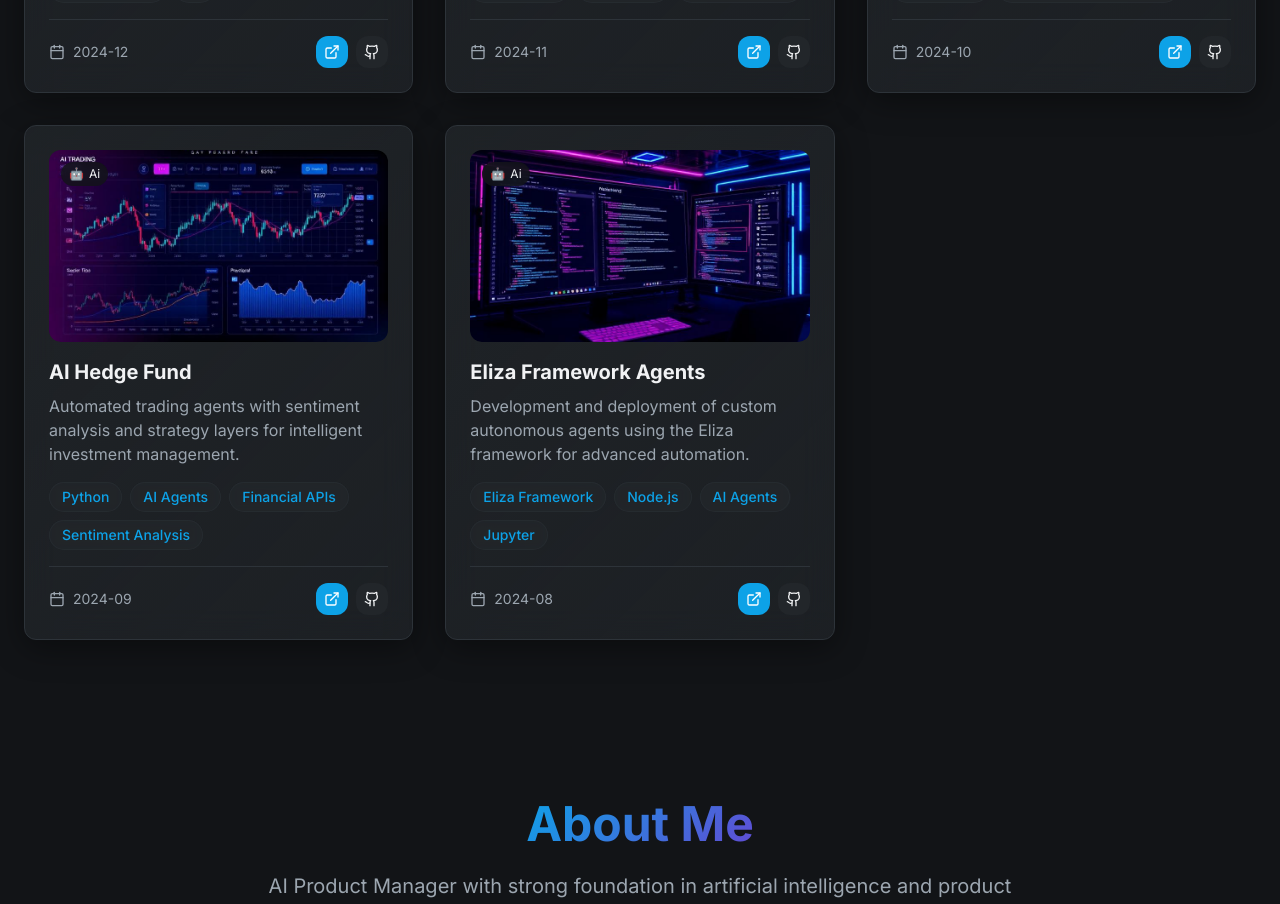
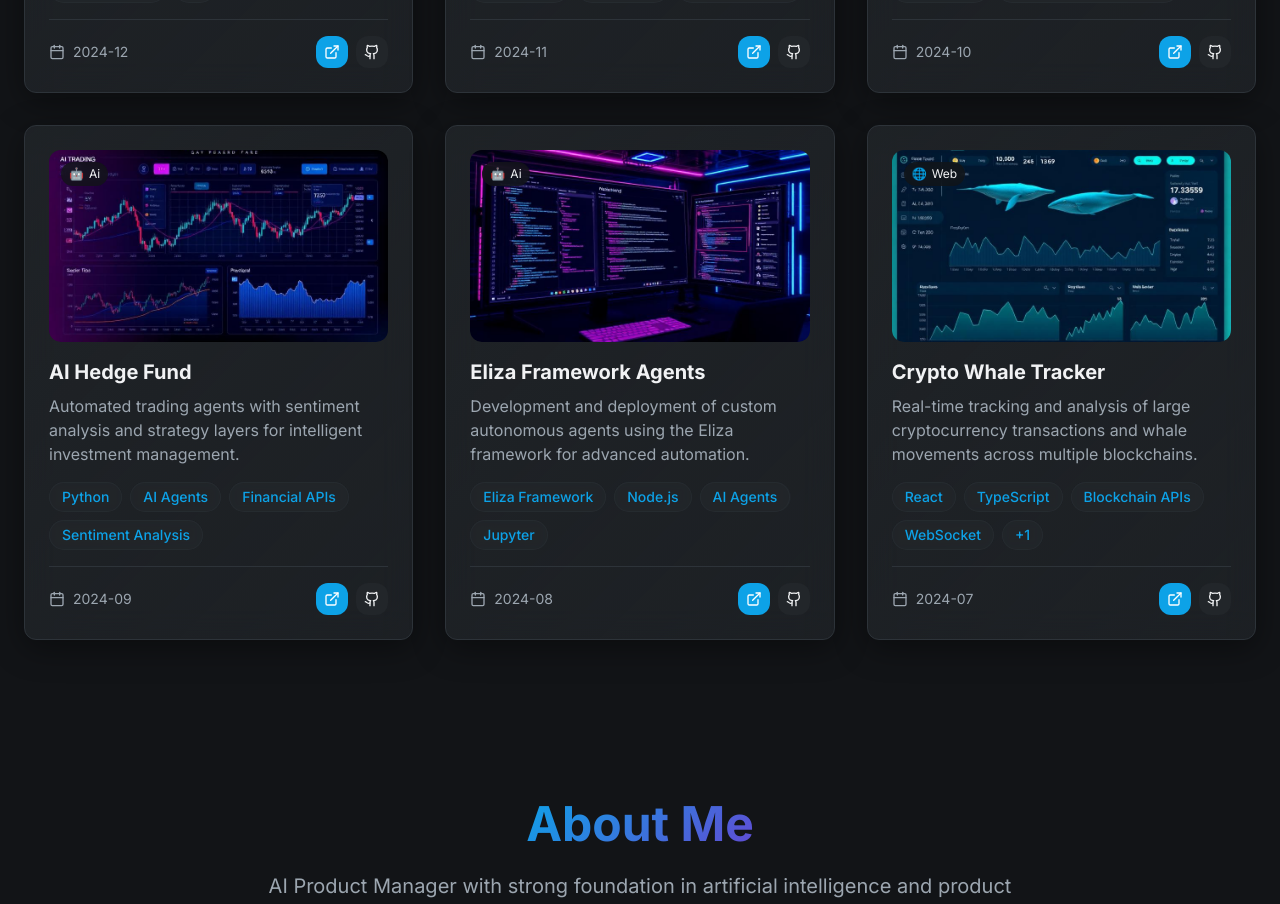
Before and after one commit to Kstor10/albertodavalos, a React (Vite) app: page / in a window 1280 px wide. Shown: the part 1640-2544 px from the top of the page. Built offline with nearby package versions, Linux system fonts and the light colour scheme.

Commit message:
Add Crypto-whale-tracker project
Adds a new project called "Crypto-whale-tracker" to the portfolio.

```diff
--- a/src/components/Projects.tsx
+++ b/src/components/Projects.tsx
@@ -6,6 +6,7 @@ import chatbotImg from '@/assets/chatbot-ai.jpg';
 import focusflowImg from '@/assets/focusflow.jpg';
 import hedgeFundImg from '@/assets/ai-hedge-fund.jpg';
 import elizaImg from '@/assets/eliza-agents.jpg';
+import cryptoWhaleImg from '@/assets/crypto-whale-tracker.jpg';
 
 interface Project {
   id: string;
@@ -81,6 +82,17 @@ const Projects: React.FC = () => {
       technologies: ['Eliza Framework', 'Node.js', 'AI Agents', 'Jupyter'],
       category: 'ai',
       date: '2024-08',
+      demoUrl: '#',
+      codeUrl: '#'
+    },
+    {
+      id: '6',
+      title: 'Crypto Whale Tracker',
+      description: 'Real-time tracking and analysis of large cryptocurrency transactions and whale movements across multiple blockchains.',
+      image: cryptoWhaleImg,
+      technologies: ['React', 'TypeScript', 'Blockchain APIs', 'WebSocket', 'Chart.js'],
+      category: 'web',
+      date: '2024-07',
       demoUrl: '#',
       codeUrl: '#'
     }
```
Also changed, not shown: src/assets/crypto-whale-tracker.jpg (added).
